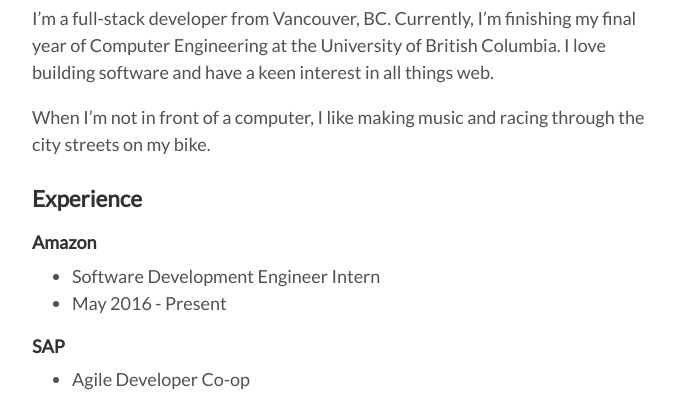
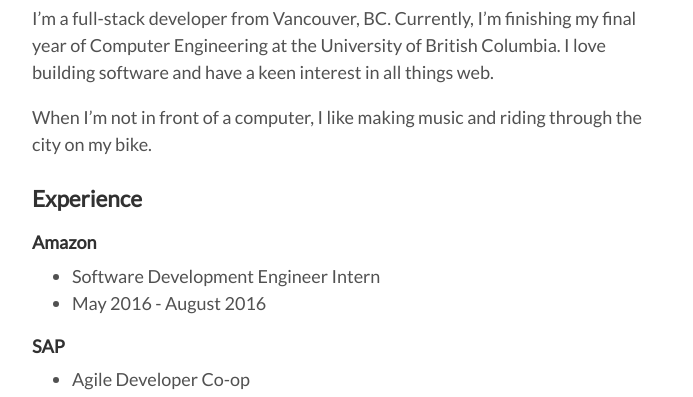
Before and after one commit to aaewong/aaewong.github.io, a Jekyll site: the page built from index.md, in a window 1280 px wide. Shown: the part 201-598 px from the top of the page, without its empty margins (293-986 px from the left). Built offline with Jekyll 4.4.1, drawn with Linux system fonts in a browser that asks for light colours.

Commit message:
Edit about me

```diff
--- a/index.md
+++ b/index.md
@@ -8,13 +8,13 @@ Hi. Welcome to my home on the internet.
 
 I'm a full-stack developer from Vancouver, BC. Currently, I'm finishing my final year of Computer Engineering at the University of British Columbia. I love building software and have a keen interest in all things web.
 
-When I'm not in front of a computer, I like making music and racing through the city streets on my bike.
+When I'm not in front of a computer, I like making music and riding through the city on my bike.
 
 ### Experience
 
 #### Amazon
 * Software Development Engineer Intern
-* May 2016 - Present
+* May 2016 - August 2016
 
 #### SAP
 * Agile Developer Co-op
```
